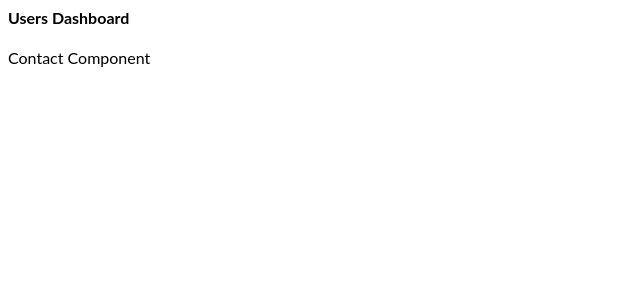
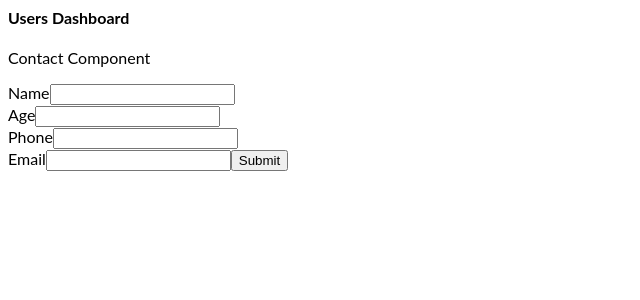
Before and after one commit to poornesh-pH/react-useReducer-useContext, a React (Create React App) app: page / in a window 1280 px wide. Shown: the top 300 px of the page, without its empty margins (0-640 px from the left). Built offline with nearby package versions, Linux system fonts and the light colour scheme.

Commit message:
Added Store, Contact form

```diff
--- a/src/App.js
+++ b/src/App.js
@@ -1,11 +1,12 @@
 import React from 'react';
 import './style.css';
 import ContactComponent from './ContactComponent';
+import Store from './Store';
 export default function App() {
   return (
-    <div>
+    <Store>
       <h4>Users Dashboard</h4>
       <ContactComponent />
-    </div>
+    </Store>
   );
 }
--- a/src/ContactComponent.js
+++ b/src/ContactComponent.js
@@ -1,9 +1,51 @@
-import React from 'react';
+import React, { useState } from 'react';
 
 const ContactComponent = () => {
+  const [name, SetName] = useState('');
+  const [age, SetAge] = useState('');
+  const [phone, SetPhone] = useState('');
+  const [email, SetEmail] = useState('');
+
+  const handleSubmit = (e) => {
+    e.preventDefault();
+  };
   return (
     <div>
       <p>Contact Component</p>
+      <form onSubmit={handleSubmit}>
+        <label htmlFor="name">Name</label>
+        <input
+          type="text"
+          name="name"
+          id="name"
+          onChange={(e) => SetName(e.target.name)}
+        />
+        <br />
+        <label htmlFor="age">Age</label>
+        <input
+          type="text"
+          name="age"
+          id="age"
+          onChange={(e) => SetAge(e.target.age)}
+        />
+        <br />
+        <label htmlFor="phone">Phone</label>
+        <input
+          type="text"
+          name="phone"
+          id="phone"
+          onChange={(e) => SetPhone(e.target.phone)}
+        />
+        <br />
+        <label htmlFor="email">Email</label>
+        <input
+          type="text"
+          name="email"
+          id="email"
+          onChange={(e) => SetEmail(e.target.email)}
+        />
+        <input type="submit" />
+      </form>
     </div>
   );
 };
--- a/src/Store.js
+++ b/src/Store.js
@@ -1,13 +1,23 @@
-import React, { createContext } from 'react';
+import React, { createContext, useReducer } from 'react';
+import ContactReducer from './ContactReducer';
 
-const Store = () => {};
-
-const initialState = {
-  name: '',
-  age: '',
-  email: '',
-  phone: '',
+const Store = ({ children }) => {
+  const [contact, dispatch] = useReducer(initialState, ContactReducer);
+  return (
+    <ContactContext.Provider value={[contact, dispatch]}>
+      {children}
+    </ContactContext.Provider>
+  );
 };
 
-export const ContactContect = createContext(initialState);
+const initialState = [
+  {
+    name: 'Poornesh',
+    age: '25',
+    email: 'poorneshtest@gmail.com',
+    phone: '9043494878',
+  },
+];
+
+export const ContactContext = createContext(initialState);
 export default Store;
```
